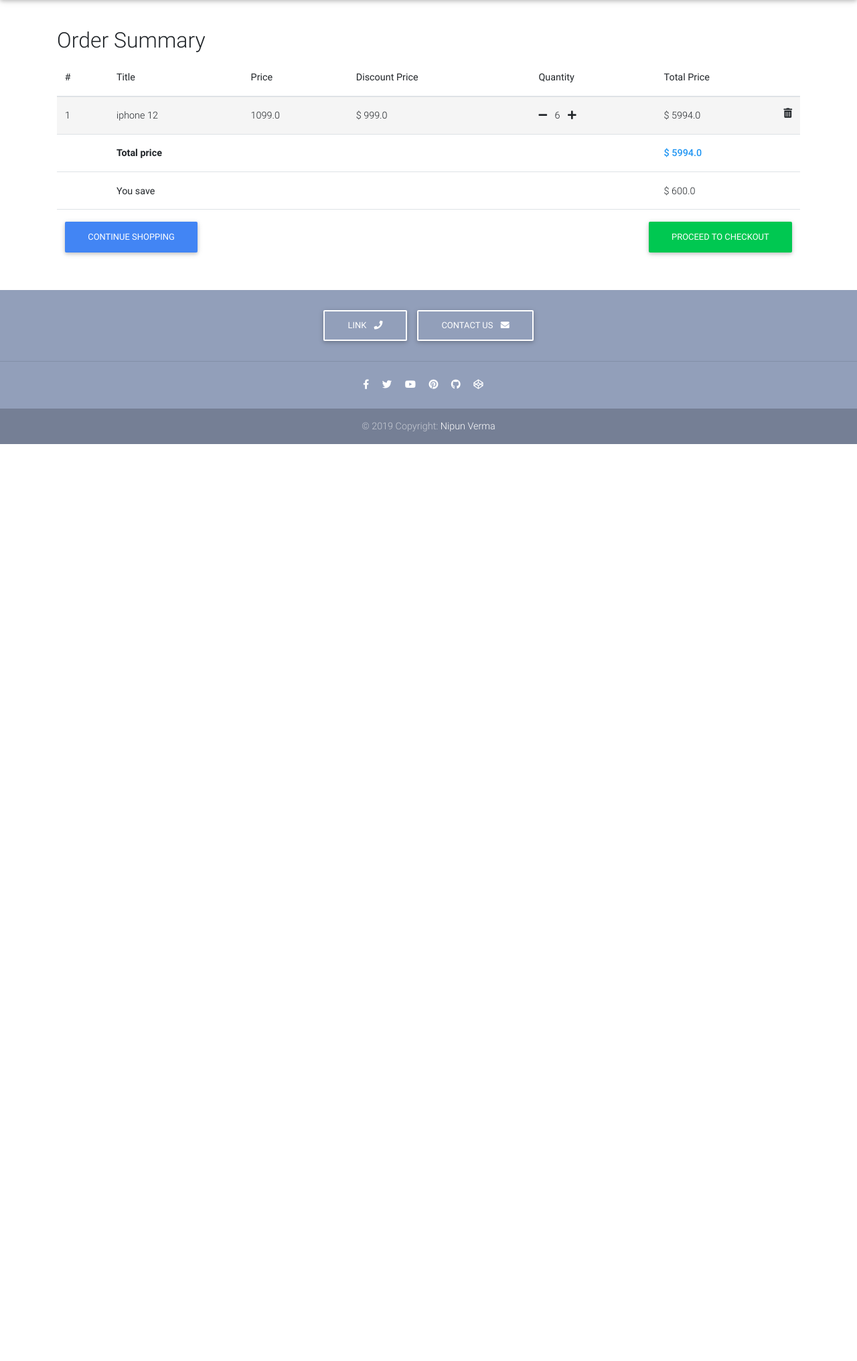
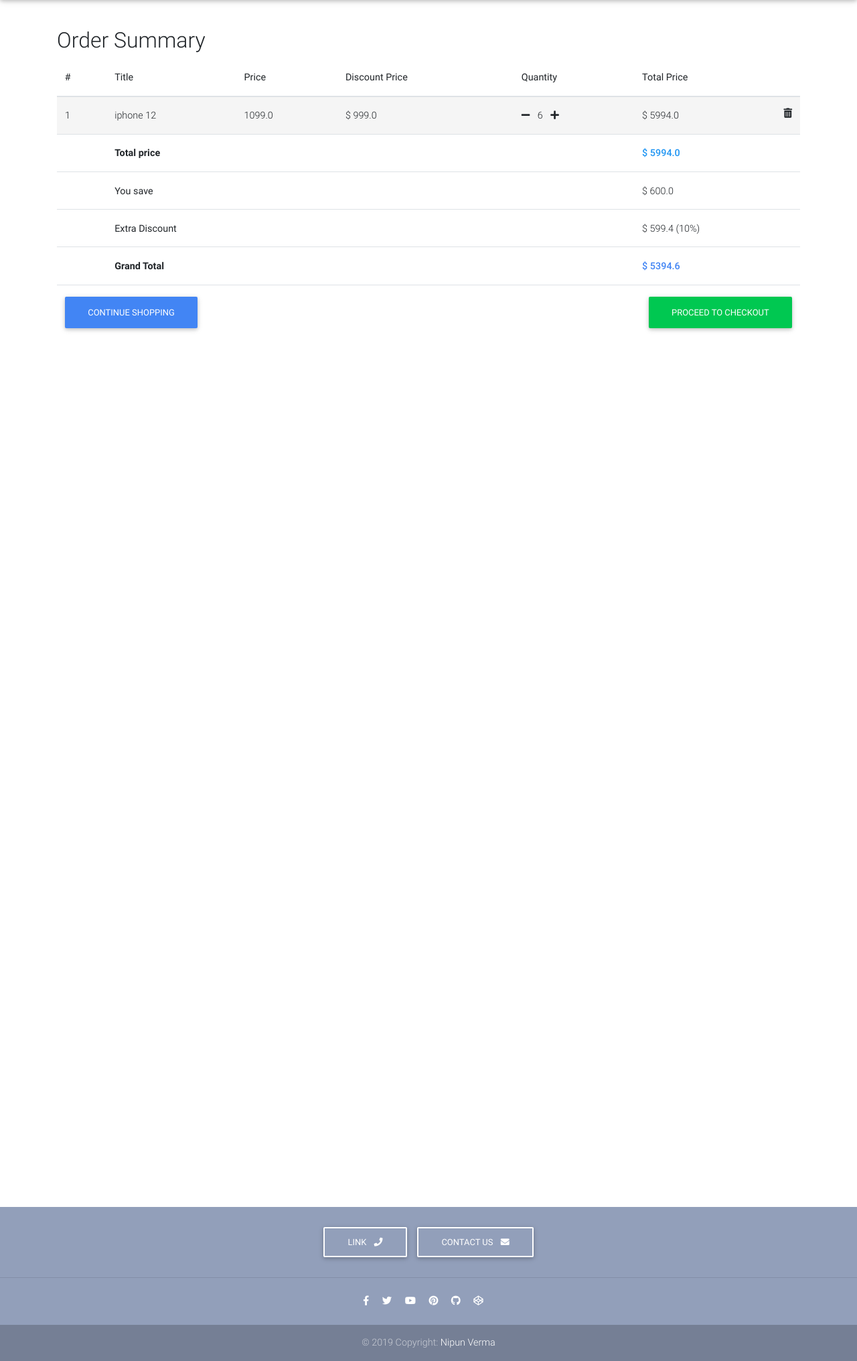
Before and after one commit to Nipun3120/E-Commerce, a Django app: page /order_summary/ in a window 1280 px wide. Shown: the part 69-2101 px from the top of the page at 67% size. Before the commit the page ends 732 px from the top, so only its background shows below. Run offline with Django 3.2, Linux system fonts and the light colour scheme; a user stored in the database is signed in; data comes from the database, SQL or seed files in the repository; both versions use the stored data as it was after the commit; some libraries are stand-ins or nearby versions.

Commit message:
order-summary

```diff
--- a/core/models.py
+++ b/core/models.py
@@ -5,9 +5,10 @@ from django_countries.fields import CountryField
 
 
 CATEGORY_CHOICES = (
-    ('S', 'Shirt'),
-    ('SW', 'Sport Wear'),
-    ('OW', 'Outwear'),
+    ('S', 'Phone'),
+    ('SW', 'Laptop'),
+    ('OW', 'Tablet'),
+    ('T', 'TV'),
 )
 LABEL_CHOICES = (
     ('P', 'primary'),
@@ -87,16 +88,20 @@ class Order(models.Model):
             total_price += item_price.get_final_price()
         return total_price
 
-    def get_total_actual(self):
+    def get_total_actual(self):                         # total final price
         total_price = 0
         for item_price in self.items.all():
             total_price += item_price.get_total_actual_price()
         return total_price - self.get_total()
 
-    # def get_extra_discount(self):
-    #     final_price = self.get_total()
-    #     if final_price > 5000:
-    #         return final_price - (final_price*10/100)
+    def get_extra_discount(self):                       # if final price is > 5000
+        final_price = self.get_total()
+        if final_price > 5000.0:
+            return final_price - (final_price*10/100)
+
+    def get_extra_discount_amount(self):
+        amount = self.get_total()
+        return amount*10/100
 
 
 class BillingAddress(models.Model):
--- a/core/urls.py
+++ b/core/urls.py
@@ -1,5 +1,5 @@
 from django.urls import path
-from .views import HomeView, ItemDetailView, add_to_cart, remove_from_cart, OrderSummaryView, decrease_item_from_cart, increase_item_in_cart, CheckoutView
+from .views import HomeView, ItemDetailView, add_to_cart, remove_from_cart, OrderSummaryView, decrease_item_from_cart, increase_item_in_cart, CheckoutView, PaymentView
 
 app_name = 'core'
 
@@ -15,5 +15,5 @@ urlpatterns = [
     path('increase_item_in_cart/<slug>', increase_item_in_cart, name='increase_item_in_cart'),
     # path('add_to_whishlist/<slug>', add_to_whishlist, name='add_to_whishlist'),
     # path('wishist/', WishList.as_view(), name='wishlist')
-
+    path('payment/<payment_option>', PaymentView.as_view(), name='payment'),
 ]
--- a/core/views.py
+++ b/core/views.py
@@ -32,7 +32,7 @@ class OrderSummaryView(LoginRequiredMixin, View):
             messages.error(self.request, "You do not have an active order")
             return redirect("/")
 
-class CheckoutView(View):
+class CheckoutView(LoginRequiredMixin, View):
     def get(self, *args, **kwargs):
         form = CheckoutForm()
         context = {
@@ -80,6 +80,12 @@ class CheckoutView(View):
 
         return redirect('core:check')
 
+class PaymentView(LoginRequiredMixin, View):
+    def get(self, *args, **kwargs):
+        return render(self.request, 'payment.html')
+
+    def post(self, *args, **kwargs):
+        return redirect('core:home')
 
 
 class ItemDetailView(LoginRequiredMixin, DetailView):
--- a/templates/account/logout.html
+++ b/templates/account/logout.html
@@ -23,7 +23,7 @@
           {% if redirect_field_value %}
           <input type="hidden" name="{{ redirect_field_name }}" value="{{ redirect_field_value }}"/>
           {% endif %}
-          <button type="submit">{% trans 'Sign Out' %}</button>
+          <button type="submit" class="btn btn-outline-green">{% trans 'Sign Out' %}</button>
 
         </form>
       </div>
--- a/templates/footer.html
+++ b/templates/footer.html
@@ -1,5 +1,13 @@
-  <!--Footer-->
-  <footer class="page-footer text-center font-small mt-4 wow fadeIn">
+<head>
+  <style>
+    .custom-class-footer {
+      margin-top: 100%;
+    }
+  </style>
+</head>
+
+<!--Footer-->
+  <footer class="page-footer text-center font-small wow fadeIn custom-class-footer">
 
     <!--contact us-->
     <div class="pt-4">
--- a/templates/order_summary.html
+++ b/templates/order_summary.html
@@ -49,7 +49,7 @@
                                 $ {{ order_item.get_total_price }}
                             {% endif %}
                             <a href="{% url 'core:remove_from_cart' order_item.item.slug %}">
-                                <i class="fas fa-trash-alt float-right" style="color: ;"></i>
+                                <i class="fas fa-trash-alt float-right"></i>
                             </a>
                         </td>
 
@@ -82,6 +82,20 @@
                         <td>$ {{ object.get_total_actual }}</td>
                     </tr>
 
+                    {% if object.get_extra_discount %}
+                    <tr>
+                        <td></td>
+                        <td colspan="4"><strong>Extra Discount</td>
+                        <td>$ {{ object.get_extra_discount_amount }}&nbsp;(10%)</td>
+                    </tr>
+
+                    <tr>
+                        <td></td>
+                        <td colspan="4" style="font-weight: 500;"><strong>Grand Total</td>
+                        <td style="font-weight: 500;" class="text-primary">$ {{ object.get_extra_discount }}</td>
+                    </tr>
+                    {% endif %}
+
                     <tr>
                         <td colspan="6">
                             <a href="{% url 'core:home' %}" class="btn btn-primary">Continue Shopping</a>
```
Also changed, not shown: templates/payment.html (added, +37 -0 lines), db.sqlite3.
